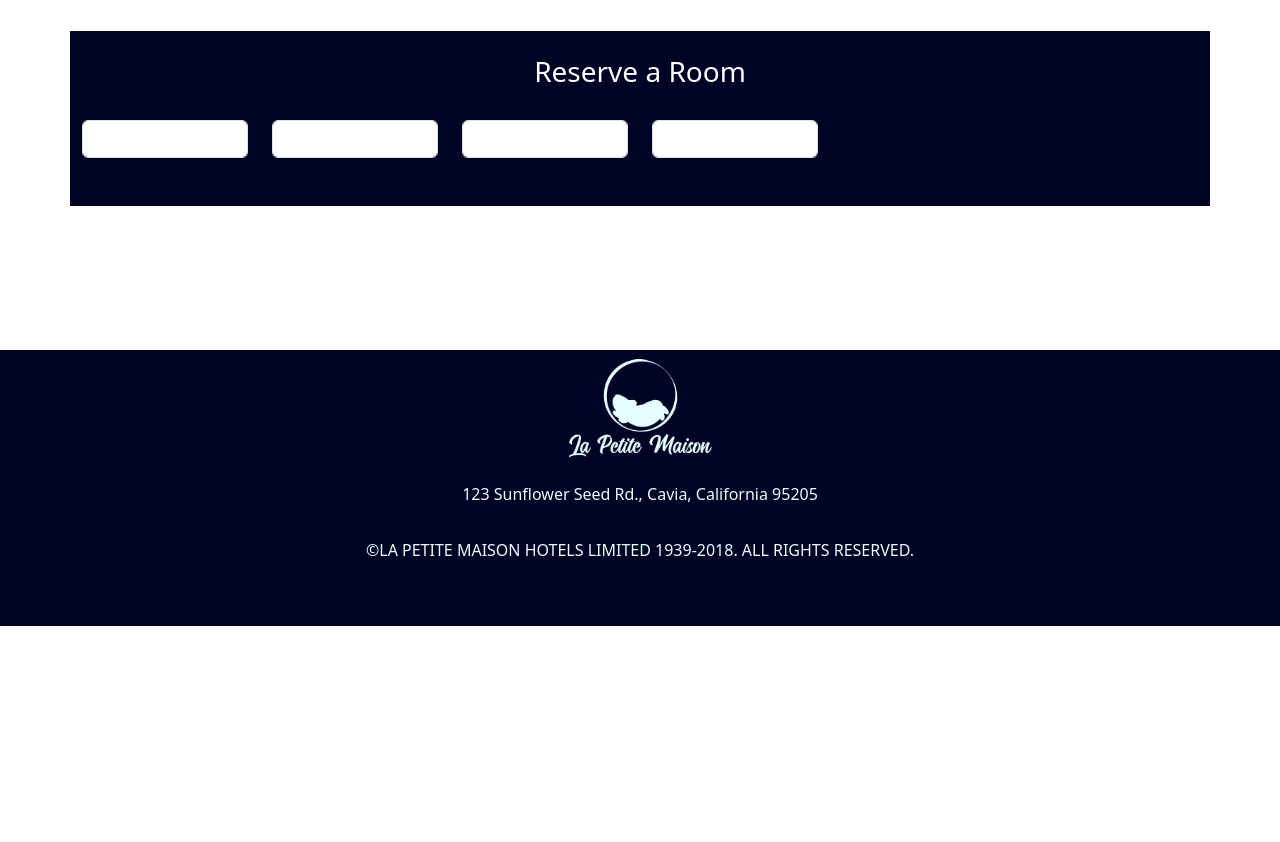
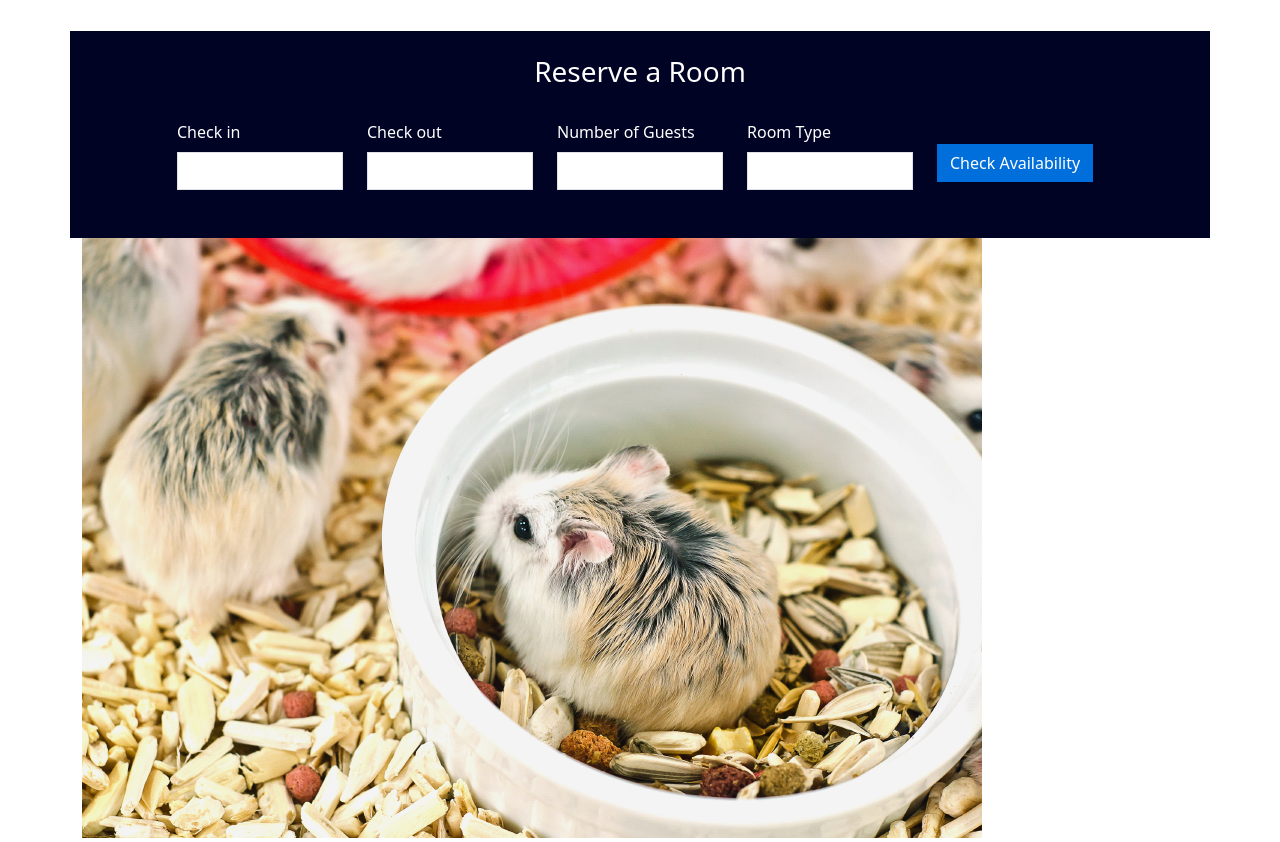
Before and after one commit to Kass-S/SpacekKCHamsterHotel, a plain HTML site: page index.html in a window 1280 px wide. Shown: the part 3380-4222 px from the top of the page. Before the commit the page ends 4006 px from the top, so only its background shows below. Drawn offline with nearby package versions, Linux system fonts and the light colour scheme.

Commit message:
added btn and img

```diff
--- a/index.html
+++ b/index.html
@@ -15,7 +15,7 @@
 
   <body>
     <header class="container-fluid bg-blue">
-      <div class="row ">
+      <div class="row">
         <div class="col d-flex justify-content-center align-items-end pb-1">
           <button type="button" class="btn text-light px-3">Overview</button>
           <button type="button" class="btn text-light px-3">Rooms</button>
@@ -97,7 +97,10 @@
             </div>
             <div class="row d-flex justify-content-center">
               <div class="col-3 d-flex justify-content-end px-0">
-                <div class="card card-height no-radius border border-0" style="width: 18rem">
+                <div
+                  class="card card-height no-radius border border-0"
+                  style="width: 18rem"
+                >
                   <img
                     src="./assets/room1.jpg"
                     class="card-imgs"
@@ -118,7 +121,10 @@
                 </div>
               </div>
               <div class="col-3 d-flex justify-content-center px-0">
-                <div class="card card-height no-radius border border-0" style="width: 18rem">
+                <div
+                  class="card card-height no-radius border border-0"
+                  style="width: 18rem"
+                >
                   <img
                     src="./assets/room3.jpg"
                     class="card-imgs"
@@ -139,7 +145,10 @@
                 </div>
               </div>
               <div class="col-3 d-flex justify-content-start px-0">
-                <div class="card card-height no-radius border border-0" style="width: 18rem">
+                <div
+                  class="card card-height no-radius border border-0"
+                  style="width: 18rem"
+                >
                   <img
                     src="./assets/room2.jpg"
                     class="card-imgs"
@@ -169,38 +178,73 @@
 
       <div class="container mb-5 pb-5">
         <div class="row">
-          <div class="col d-flex justify-content-center mt-5 pb-3 more-padding-top">
+          <div
+            class="col d-flex justify-content-center mt-5 pb-3 more-padding-top"
+          >
             <h3>Packages</h3>
           </div>
         </div>
         <div class="row d-flex justify-content-center">
           <div class="col-5">
-            <img class="ham-home-img ham-img-height" src="./assets/hamsterwedding.jpg" alt="hamster under a hand sewn plush heart">
+            <img
+              class="ham-home-img ham-img-height"
+              src="./assets/hamsterwedding.jpg"
+              alt="hamster under a hand sewn plush heart"
+            />
           </div>
           <div class="col-5 pt-4">
             <h4>Beach Wedding package</h4>
-            <p class="text-mid-blue">Starting US $1,500.00</p><br/>
-            <p>Feel the warmth of the beach as the flames in your hearts ignite during our romantic beach side wedding. All wedding packages include catering, an open bar, and one tier wedding cake (9" Vanilla standard cake). A private dinner for your closets family members and friends will be provided after the ceremony.</p>
+            <p class="text-mid-blue">Starting US $1,500.00</p>
+            <br />
+            <p>
+              Feel the warmth of the beach as the flames in your hearts ignite
+              during our romantic beach side wedding. All wedding packages
+              include catering, an open bar, and one tier wedding cake (9"
+              Vanilla standard cake). A private dinner for your closets family
+              members and friends will be provided after the ceremony.
+            </p>
           </div>
         </div>
         <div class="row d-flex justify-content-center">
           <div class="col-5 pt-4">
             <h4>Full Bloom package</h4>
-            <p class="text-mid-blue">Starting US $1,000.00</p><br/>
-            <p>Enjoy the shade of our cherry trees as you join us during our spring time celebration. We invite you to our orchards for cherry, strawberry, and apple picking that is open all day. We end each evening with fresh, vegetable centric dinners along with a live show from local musicians.</p>
+            <p class="text-mid-blue">Starting US $1,000.00</p>
+            <br />
+            <p>
+              Enjoy the shade of our cherry trees as you join us during our
+              spring time celebration. We invite you to our orchards for cherry,
+              strawberry, and apple picking that is open all day. We end each
+              evening with fresh, vegetable centric dinners along with a live
+              show from local musicians.
+            </p>
           </div>
           <div class="col-5">
-            <img class="ham-home-img ham-img-height" src="./assets/hamsterspring.jpg" alt="hamster standing on a branch">
+            <img
+              class="ham-home-img ham-img-height"
+              src="./assets/hamsterspring.jpg"
+              alt="hamster standing on a branch"
+            />
           </div>
         </div>
         <div class="row d-flex justify-content-center">
           <div class="col-5">
-            <img class="ham-home-img ham-img-height" src="./assets/hamstercheese.jpg" alt="a hamster standing next to a piece of cheese bigger than it">
+            <img
+              class="ham-home-img ham-img-height"
+              src="./assets/hamstercheese.jpg"
+              alt="a hamster standing next to a piece of cheese bigger than it"
+            />
           </div>
           <div class="col-5 pt-4">
             <h4>Cheese and Seed Tour package</h4>
-            <p class="text-mid-blue">Starting US $1,200.00</p><br/>
-            <p>Immerse yourself in the flavors of Cavia with our Cheese and Seed tour. We consulted with connoisseurs from around the globe to bring you the best flavors that nature has to offer, and create our cheeses right here at our local creamery. Cheese and seeds are served all day and nightly spa treatment is provided after dinner.</p>
+            <p class="text-mid-blue">Starting US $1,200.00</p>
+            <br />
+            <p>
+              Immerse yourself in the flavors of Cavia with our Cheese and Seed
+              tour. We consulted with connoisseurs from around the globe to
+              bring you the best flavors that nature has to offer, and create
+              our cheeses right here at our local creamery. Cheese and seeds are
+              served all day and nightly spa treatment is provided after dinner.
+            </p>
           </div>
         </div>
       </div>
@@ -208,25 +252,33 @@
       <div class="container-fluid end-img text-center pb-5">
         <div class="row">
           <div class="pt-4 pb-2 card-heading-text">
-            <h3 class="card-heading-text">Amenities</h3> <br/>
-            <p>Here at La Petite Maison, we invite you to enjoy our services in hopes that you have the most relaxing stay we can provide.</p>
+            <h3 class="card-heading-text">Amenities</h3>
+            <br />
+            <p>
+              Here at La Petite Maison, we invite you to enjoy our services in
+              hopes that you have the most relaxing stay we can provide.
+            </p>
           </div>
         </div>
         <div class="row card-heading-text d-flex justify-content-center pt-5">
           <div class="col-2">
-            <img src="./assets/24hour.png" alt="24 Hour Room Service">
+            <img src="./assets/24hour.png" alt="24 Hour Room Service" />
             <p class="fw-bold pt-4">24 Hour Room Service</p>
           </div>
           <div class="col-2">
-            <img src="./assets/breakfast.png" alt="Complimentary Breakfast">
+            <img src="./assets/breakfast.png" alt="Complimentary Breakfast" />
             <p class="fw-bold pt-4">Complimentary Breakfast</p>
           </div>
           <div class="col-2">
-            <img class="valet-img" src="./assets/valet.png" alt="Valet Parking">
+            <img
+              class="valet-img"
+              src="./assets/valet.png"
+              alt="Valet Parking"
+            />
             <p class="fw-bold pt-3">Valet Parking</p>
           </div>
           <div class="col-2">
-            <img src="./assets/pool.png" alt="Beachside Pool">
+            <img src="./assets/pool.png" alt="Beachside Pool" />
             <p class="fw-bold pt-3">Beachside Pool</p>
           </div>
         </div>
@@ -236,23 +288,63 @@
         <div class="row py-4 bg-blue text-center">
           <h3>Reserve a Room</h3>
         </div>
-        <div class="row bg-blue pb-5">
+        <div class="row bg-blue pb-5 d-flex justify-content-center">
           <div class="col-2">
-            <input type="text" class="form-control" placeholder="" aria-label="Check in">
+            <label for="checkInInput1" class="form-label">Check in</label>
+            <input
+              type="text"
+              class="form-control no-radius"
+              placeholder=""
+              aria-label="Check in"
+            />
           </div>
           <div class="col-2">
-            <input type="text" class="form-control" placeholder="" aria-label="Check out">
+            <label for="checkOutInput2" class="form-label">Check out</label>
+            <input
+              type="text"
+              class="form-control no-radius"
+              placeholder=""
+              aria-label="Check out"
+            />
           </div>
           <div class="col-2">
-            <input type="text" class="form-control" placeholder="" aria-label="Number of Guests">
+            <label for="numberOfGuestsInput3" class="form-label"
+              >Number of Guests</label
+            >
+            <input
+              type="text"
+              class="form-control no-radius"
+              placeholder=""
+              aria-label="Number of Guests"
+            />
           </div>
           <div class="col-2">
-            <input type="text" class="form-control" placeholder="" aria-label="Room Type">
+            <label for="exampleFormControlInput4" class="form-label"
+              >Room Type</label
+            >
+            <input
+              type="text"
+              class="form-control no-radius"
+              placeholder=""
+              aria-label="Room Type"
+            />
+          </div>
+          <div class="col-2">
+            <button
+              type="button"
+              class="btn ava-btn-color mt-4 card-heading-text no-radius"
+            >
+              Check Availability
+            </button>
           </div>
         </div>
-        <div class="row"></div>
+
+        <div class="row">
+          <div class="col">
+            <img class="img-fluid" src="./assets/hamsterreserve.jpg" alt="hamster in a bowl of hamster food">
+          </div>
+        </div>
       </div>
-
     </main>
 
     <footer class="container-fluid pt-5">
--- a/style/styles.css
+++ b/style/styles.css
@@ -22,6 +22,14 @@
 
 .card-heading-text{
     color: white;
+}
+
+.btn-color{
+    background-color: #004cc7;
+}
+
+.ava-btn-color{
+    background-color: #006EDB;
 }
 
 
@@ -72,11 +80,6 @@ ul{
     font-size: small;
 }
 
-.btn-color{
-    background-color: #004cc7;
-}
-
-
 .ham-img-height{
     height: 260px;
 }
```
